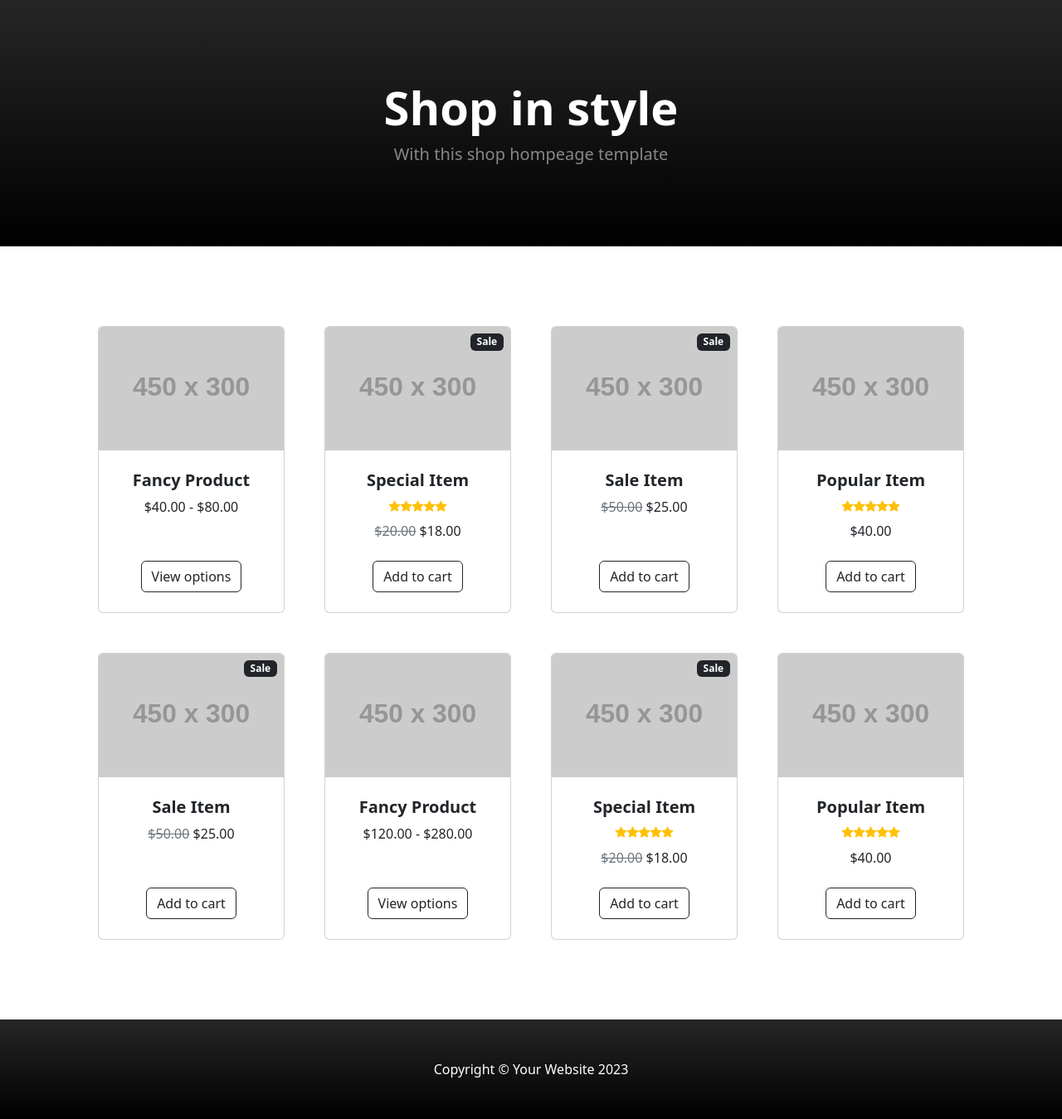
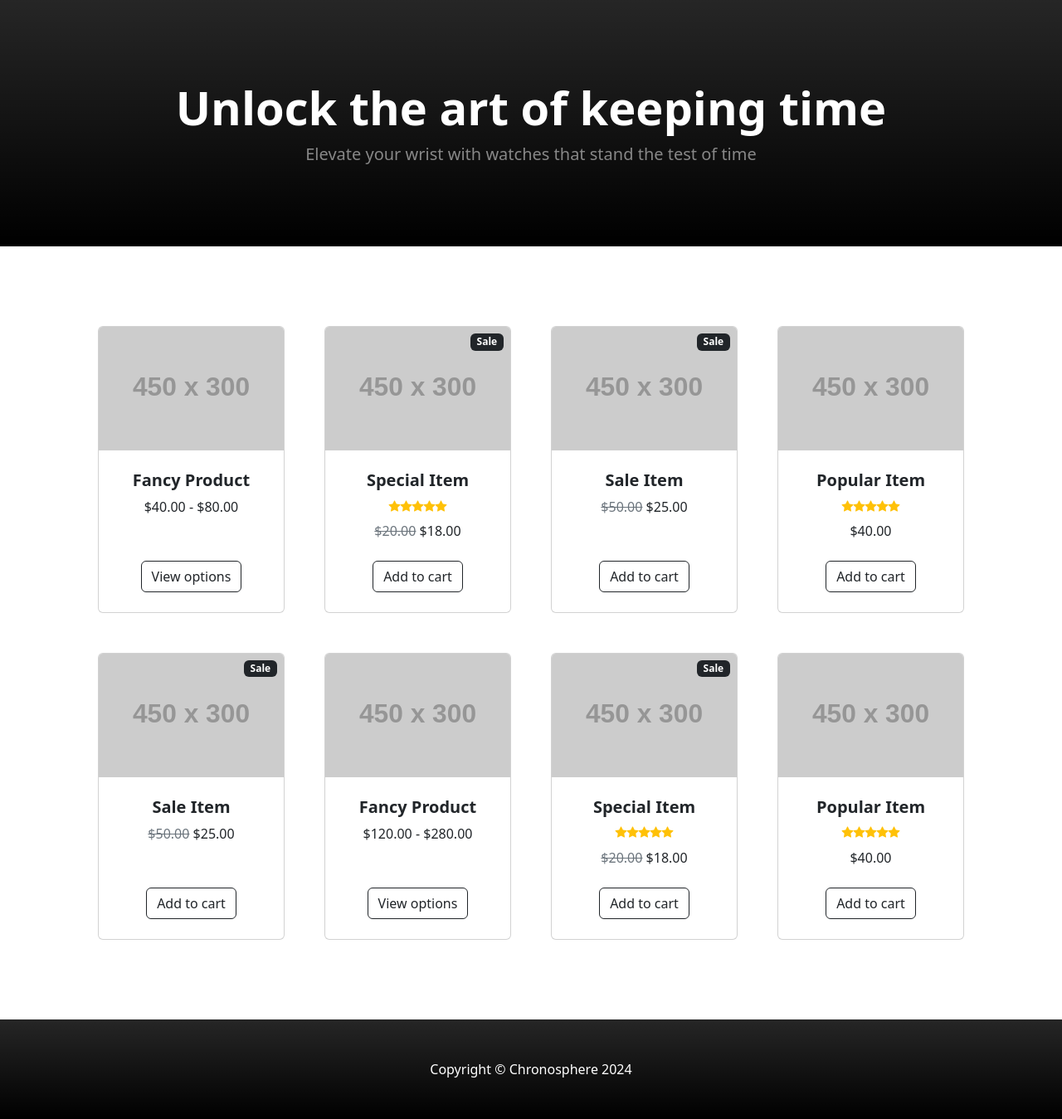
Before and after one commit to kariukikinyanjui/Chronosphere, a Django app: page / in a window 1280 px wide. Shown: the part 56-1405 px from the top of the page at 83% size. Run offline with Django 5.2, Linux system fonts and the light colour scheme; grey boxes labelled with a size stand in for pictures from a placeholder-image service; some libraries are stand-ins or nearby versions.

```diff
--- a/chrono/store/templates/index.html
+++ b/chrono/store/templates/index.html
@@ -49,8 +49,8 @@
         <header class="bg-black bg-gradient py-5">
             <div class="container px-4 px-lg-5 my-5">
                 <div class="text-center text-white">
-                    <h1 class="display-4 fw-bolder">Shop in style</h1>
-                    <p class="lead fw-normal text-white-50 mb-0">With this shop hompeage template</p>
+                    <h1 class="display-4 fw-bolder">Unlock the art of keeping time</h1>
+                    <p class="lead fw-normal text-white-50 mb-0">Elevate your wrist with watches that stand the test of time</p>
                 </div>
             </div>
         </header>
@@ -259,7 +259,7 @@
         </section>
         <!-- Footer-->
         <footer class="py-5 bg-black bg-gradient">
-            <div class="container"><p class="m-0 text-center text-white">Copyright &copy; Your Website 2023</p></div>
+            <div class="container"><p class="m-0 text-center text-white">Copyright &copy; Chronosphere 2024</p></div>
         </footer>
         <!-- Bootstrap core JS-->
         <script src="https://cdn.jsdelivr.net/npm/bootstrap@5.2.3/dist/js/bootstrap.bundle.min.js"></script>
```
